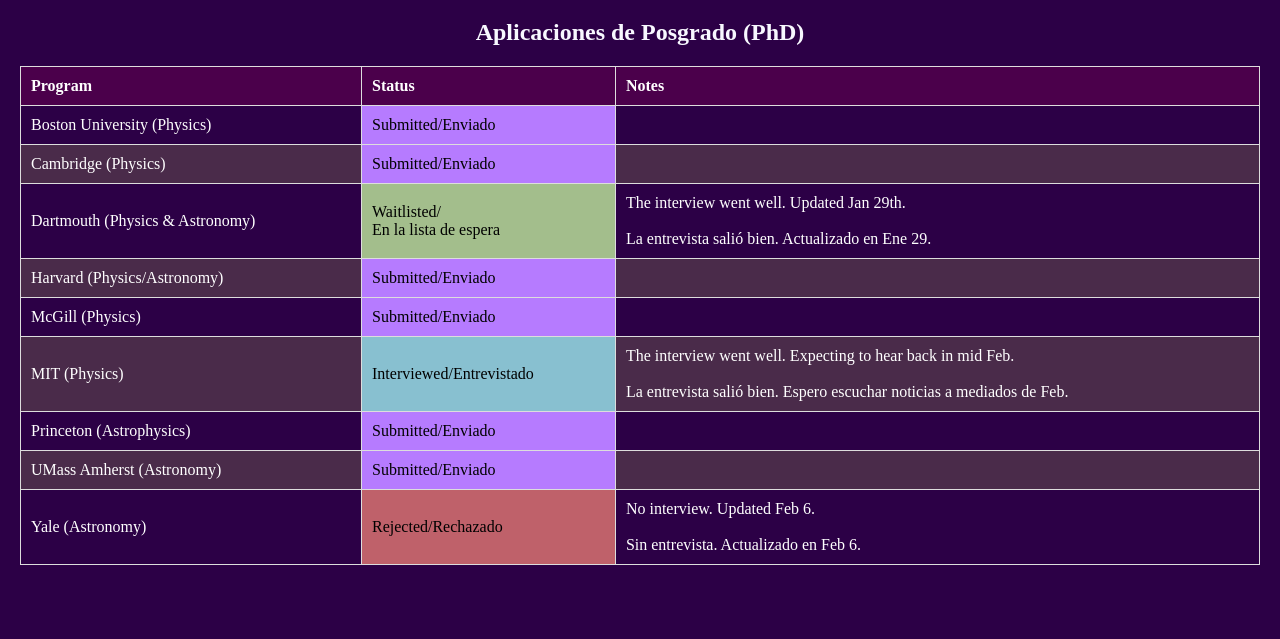
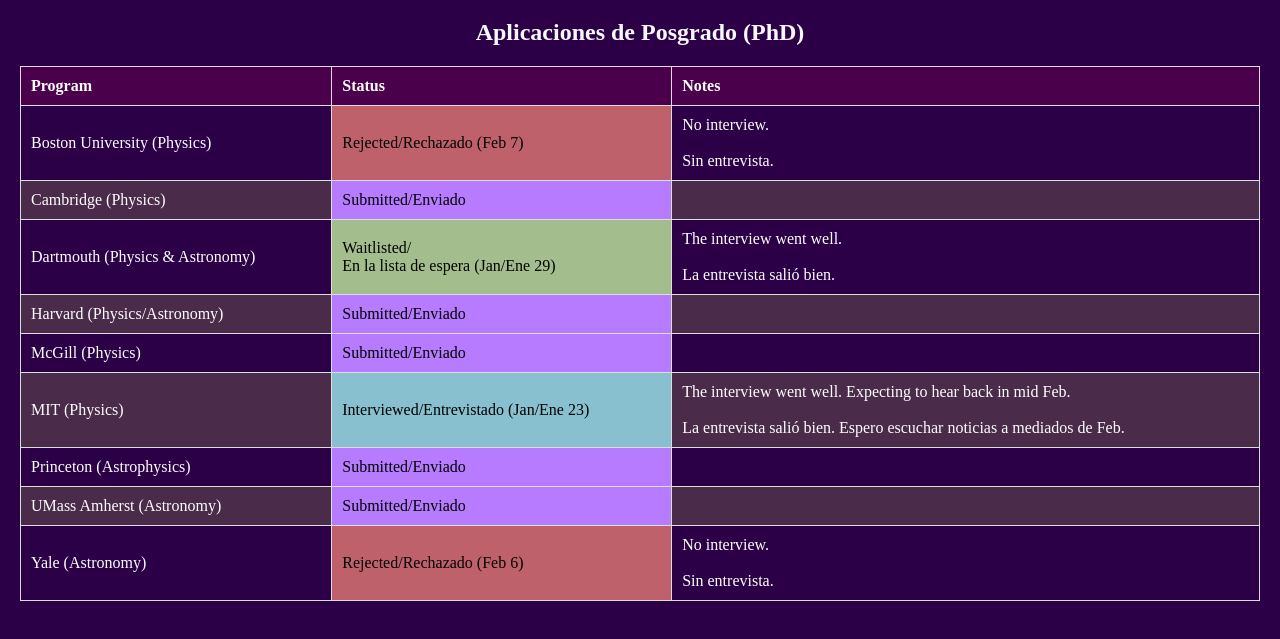
Before and after one commit to BV07/grad_school_updates, a plain HTML site: page index.html in a window 1280 px wide. Shown: the part 81-720 px from the top of the page. Drawn offline with Linux system fonts and the light colour scheme.

Commit message:
Update index.html

```diff
--- a/index.html
+++ b/index.html
@@ -117,8 +117,8 @@
             <tbody>
                 <tr>
                     <td>Boston University (Physics)</td>
-                    <td class="status-submitted">Submitted/Enviado</td>
-                    <td></td>
+                    <td class="status-rejected">Rejected/Rechazado (Feb 7)</td>
+                    <td>No interview.<br><br> Sin entrevista.</td>
                 </tr>
                 <tr>
                     <td>Cambridge (Physics)</td>
@@ -127,9 +127,9 @@
                 </tr>
                 <tr>
                     <td>Dartmouth (Physics & Astronomy)</td>
-                    <td class="status-waitlisted">Waitlisted/<br>En la lista de espera</td>
-                    <td> The interview went well. Updated Jan 29th. <br><br>
-                    La entrevista salió bien. Actualizado en Ene 29. </td>
+                    <td class="status-waitlisted">Waitlisted/<br>En la lista de espera (Jan/Ene 29)</td>
+                    <td> The interview went well. <br><br>
+                    La entrevista salió bien. </td>
                 </tr>
                 <tr>
                     <td>Harvard (Physics/Astronomy)</td>
@@ -143,7 +143,7 @@
                 </tr>
                 <tr>
                     <td>MIT (Physics)</td>
-                    <td class="status-interviewed">Interviewed/Entrevistado</td>
+                    <td class="status-interviewed">Interviewed/Entrevistado (Jan/Ene 23)</td>
                     <td>The interview went well. Expecting to hear back in mid Feb. <br><br>
                     La entrevista salió bien. Espero escuchar noticias a mediados de Feb. </td>
                 </tr>
@@ -159,8 +159,8 @@
                 </tr>
                 <tr>
                     <td>Yale (Astronomy)</td>
-                    <td class="status-rejected">Rejected/Rechazado</td>
-                    <td>No interview. Updated Feb 6.<br><br> Sin entrevista. Actualizado en Feb 6.</td>
+                    <td class="status-rejected">Rejected/Rechazado (Feb 6)</td>
+                    <td>No interview.<br><br> Sin entrevista.</td>
                 </tr>
 <!--                <td>Sample College</td>
                     <td class="status-admitted">Admitted</td>
```
